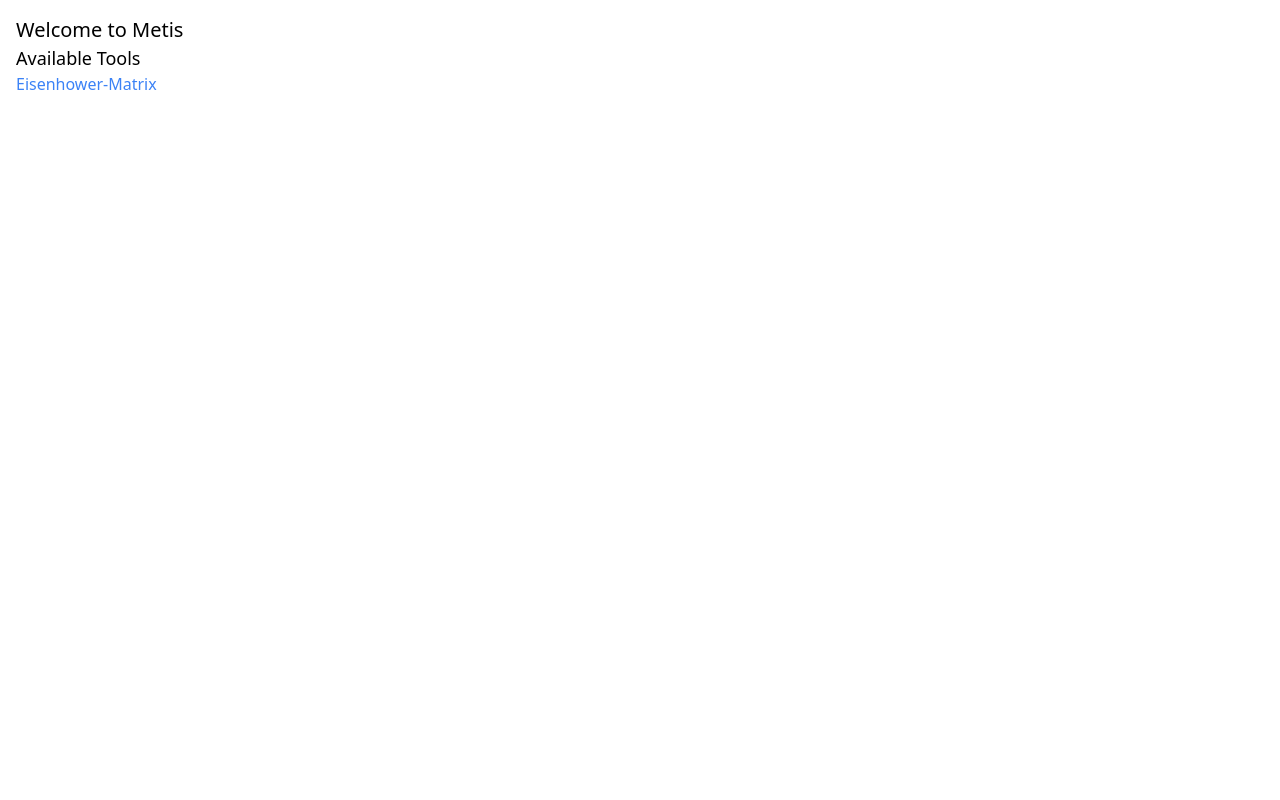
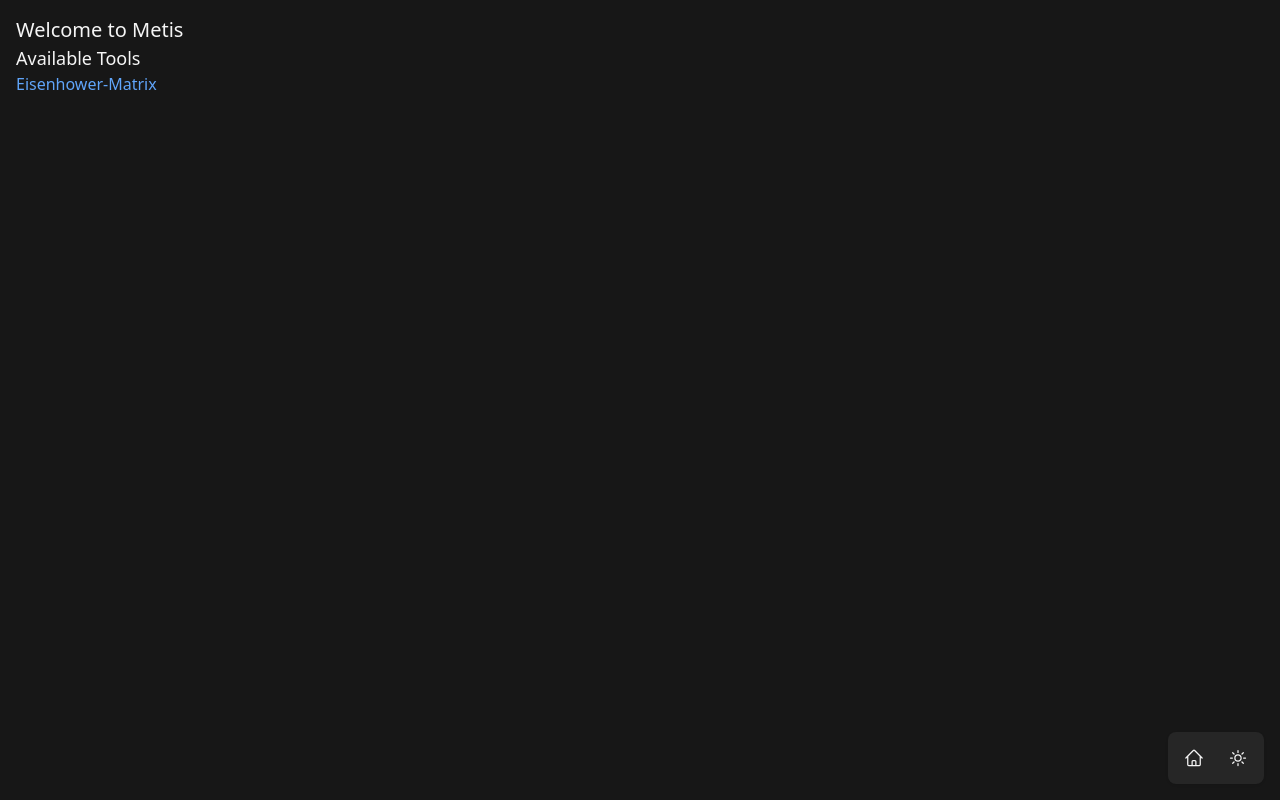
Before and after one commit to nilsherzig/metis, a SvelteKit app: page / in a window 1280 px wide. Built offline with nearby package versions, Linux system fonts and the light colour scheme.

Commit message:
adding a dark theme including buttons and saving it

```diff
--- a/src/app.html
+++ b/src/app.html
@@ -5,6 +5,17 @@
 		<link rel="icon" href="%sveltekit.assets%/favicon.png" />
 		<meta name="viewport" content="width=device-width, initial-scale=1" />
 		%sveltekit.head%
+		<script>
+			// On page load or when changing themes, best to add inline in `head` to avoid FOUC
+			if (
+				localStorage.theme === 'dark' ||
+				(!localStorage.theme && window.matchMedia('(prefers-color-scheme: dark)').matches)
+			) {
+				document.documentElement.classList.add('dark');
+			} else {
+				document.documentElement.classList.remove('dark');
+			}
+		</script>
 	</head>
 	<body data-sveltekit-preload-data="hover">
 		<div style="display: contents">%sveltekit.body%</div>
--- /dev/null
+++ b/src/lib/components/HomeButton.svelte
@@ -0,0 +1,16 @@
+<a href="/" class="rounded-lg p-2 hover:bg-neutral-200 dark:hover:bg-neutral-700" aria-label="Home">
+	<svg
+		xmlns="http://www.w3.org/2000/svg"
+		fill="none"
+		viewBox="0 0 24 24"
+		stroke-width="1.5"
+		stroke="currentColor"
+		class="size-5"
+	>
+		<path
+			stroke-linecap="round"
+			stroke-linejoin="round"
+			d="m2.25 12 8.954-8.955c.44-.439 1.152-.439 1.591 0L21.75 12M4.5 9.75v10.125c0 .621.504 1.125 1.125 1.125H9.75v-4.875c0-.621.504-1.125 1.125-1.125h2.25c.621 0 1.125.504 1.125 1.125V21h4.125c.621 0 1.125-.504 1.125-1.125V9.75M8.25 21h8.25"
+		/>
+	</svg>
+</a>
--- /dev/null
+++ b/src/lib/components/ThemeToggle.svelte
@@ -0,0 +1,43 @@
+<script lang="ts">
+	import { theme } from '$lib/stores/theme';
+</script>
+
+<button
+	on:click={() => theme.toggle()}
+	class="rounded-lg p-2 hover:bg-neutral-200 dark:hover:bg-neutral-700"
+	aria-label="Toggle theme"
+>
+	{#if $theme === 'dark'}
+		<!-- Sun icon -->
+		<svg
+			xmlns="http://www.w3.org/2000/svg"
+			fill="none"
+			viewBox="0 0 24 24"
+			stroke-width="1.5"
+			stroke="currentColor"
+			class="size-5"
+		>
+			<path
+				stroke-linecap="round"
+				stroke-linejoin="round"
+				d="M12 3v2.25m6.364.386-1.591 1.591M21 12h-2.25m-.386 6.364-1.591-1.591M12 18.75V21m-4.773-4.227-1.591 1.591M5.25 12H3m4.227-4.773L5.636 5.636M15.75 12a3.75 3.75 0 1 1-7.5 0 3.75 3.75 0 0 1 7.5 0Z"
+			/>
+		</svg>
+	{:else}
+		<!-- Moon icon -->
+		<svg
+			xmlns="http://www.w3.org/2000/svg"
+			fill="none"
+			viewBox="0 0 24 24"
+			stroke-width="1.5"
+			stroke="currentColor"
+			class="size-5"
+		>
+			<path
+				stroke-linecap="round"
+				stroke-linejoin="round"
+				d="M21.752 15.002A9.72 9.72 0 0 1 18 15.75c-5.385 0-9.75-4.365-9.75-9.75 0-1.33.266-2.597.748-3.752A9.753 9.753 0 0 0 3 11.25C3 16.635 7.365 21 12.75 21a9.753 9.753 0 0 0 9.002-5.998Z"
+			/>
+		</svg>
+	{/if}
+</button>
--- /dev/null
+++ b/src/lib/stores/theme.ts
@@ -0,0 +1,41 @@
+import { writable } from 'svelte/store';
+import { browser } from '$app/environment';
+
+type Theme = 'light' | 'dark';
+
+function createThemeStore() {
+	// Set dark as the default theme
+	const defaultTheme: Theme = 'dark';
+
+	const { subscribe, set } = writable<Theme>(defaultTheme);
+
+	return {
+		subscribe,
+		set: (theme: Theme) => {
+			if (browser) {
+				localStorage.setItem('theme', theme);
+				if (theme === 'dark') {
+					document.documentElement.classList.add('dark');
+				} else {
+					document.documentElement.classList.remove('dark');
+				}
+			}
+			set(theme);
+		},
+		toggle: () => {
+			if (browser) {
+				const current = localStorage.getItem('theme') || 'dark'; // Default to dark
+				const newTheme = current === 'light' ? 'dark' : 'light';
+				localStorage.setItem('theme', newTheme);
+				if (newTheme === 'dark') {
+					document.documentElement.classList.add('dark');
+				} else {
+					document.documentElement.classList.remove('dark');
+				}
+				set(newTheme as Theme);
+			}
+		}
+	};
+}
+
+export const theme = createThemeStore();
--- a/src/routes/+layout.svelte
+++ b/src/routes/+layout.svelte
@@ -1,6 +1,32 @@
 <script lang="ts">
 	import '../app.css';
 	let { children } = $props();
+	import { onMount } from 'svelte';
+	import { theme } from '$lib/stores/theme';
+	import ThemeToggle from '$lib/components/ThemeToggle.svelte';
+	import HomeButton from '$lib/components/HomeButton.svelte';
+
+	onMount(() => {
+		// Initialize theme from localStorage or system preference, defaulting to dark
+		const savedTheme = localStorage.getItem('theme') as 'light' | 'dark' | null;
+		if (savedTheme) {
+			theme.set(savedTheme);
+		} else {
+			// Default to dark mode
+			theme.set('dark');
+		}
+	});
 </script>
 
-{@render children()}
+<div
+	class="min-h-screen bg-white text-neutral-900 transition-colors dark:bg-neutral-900 dark:text-neutral-100"
+>
+	{@render children()}
+
+	<nav
+		class="fixed bottom-4 right-4 flex gap-2 rounded-lg bg-neutral-100 p-2 shadow dark:bg-neutral-800"
+	>
+		<HomeButton />
+		<ThemeToggle />
+	</nav>
+</div>
--- a/src/routes/+page.svelte
+++ b/src/routes/+page.svelte
@@ -3,14 +3,17 @@
 	import { base } from '$app/paths';
 </script>
 
-<div class="p-4">
+<div class="p-4 dark:bg-neutral-900 dark:text-neutral-100">
 	<h1 class="text-xl">Welcome to Metis</h1>
 	<div>
 		<h3 class="text-lg">Available Tools</h3>
 		<ul>
 			{#each tools as tool}
 				<li>
-					<a class="text-blue-500 hover:underline" href="{base}/tools/{tool.link}">{tool.name}</a>
+					<a
+						class="text-blue-500 hover:underline dark:text-blue-400"
+						href="{base}/tools/{tool.link}">{tool.name}</a
+					>
 				</li>
 			{/each}
 		</ul>
--- a/src/routes/tools/eisenhower/+page.svelte
+++ b/src/routes/tools/eisenhower/+page.svelte
@@ -247,9 +247,9 @@
 	}
 </script>
 
-<div class="flex flex-col gap-4 p-4 md:flex-row">
+<div class="flex flex-col gap-4 p-4 md:flex-row dark:bg-neutral-900">
 	<!-- Sidebar -->
-	<div class="w-full rounded-lg bg-gray-100 p-4 md:w-64">
+	<div class="w-full rounded-lg bg-gray-100 p-4 md:w-64 dark:bg-neutral-800 dark:text-neutral-100">
 		<h2 class="mb-4 text-lg font-bold">Tasks</h2>
 
 		<!-- Add new task form -->
@@ -258,12 +258,12 @@
 				type="text"
 				bind:value={newTaskText}
 				placeholder="New task..."
-				class="mb-2 w-full rounded border p-2"
+				class="mb-2 w-full rounded border p-2 dark:border-neutral-600 dark:bg-neutral-700 dark:text-neutral-100"
 				on:keydown={(e) => e.key === 'Enter' && addTask()}
 			/>
 			<button
 				on:click={addTask}
-				class="w-full rounded bg-gray-200 p-2 text-blue-500 transition-all hover:bg-blue-600 hover:text-white"
+				class="w-full rounded bg-gray-200 p-2 text-blue-500 transition-all hover:bg-blue-600 hover:text-white dark:bg-neutral-700 dark:hover:bg-blue-600"
 			>
 				Add Task
 			</button>
@@ -285,7 +285,7 @@
 			{#each unassignedTasks as item (item.id)}
 				<div
 					animate:flip={{ duration: flipDurationMs }}
-					class="group relative mb-2 cursor-move rounded bg-gray-50 p-2 shadow"
+					class="group relative mb-2 cursor-move rounded bg-gray-50 p-2 shadow dark:bg-neutral-700 dark:text-neutral-100"
 				>
 					{item.text}
 					<DeleteItemButton removeTask={() => removeTask(item.id, item.quadrant)} />
@@ -297,8 +297,8 @@
 	<!-- Matrix -->
 	<div class="w-full md:flex-1">
 		<div class="grid w-full grid-cols-1 gap-4 md:grid-cols-2 md:grid-rows-2">
-			<div class="rounded-lg bg-red-100 p-4">
-				<h2 class="mb-2 font-bold">Urgent & Important</h2>
+			<div class="rounded-lg bg-red-100 p-4 dark:bg-neutral-800">
+				<h2 class="mb-2 font-bold dark:text-red-400">Urgent & Important</h2>
 				<div
 					use:dndzone={{
 						items: urgentImportant,
@@ -313,7 +313,7 @@
 					{#each urgentImportant as item (item.id)}
 						<div
 							animate:flip={{ duration: flipDurationMs }}
-							class="group relative mb-2 cursor-move rounded bg-white p-2 shadow"
+							class="group relative mb-2 cursor-move rounded bg-white p-2 shadow dark:bg-neutral-700 dark:text-neutral-100"
 						>
 							{item.text}
 							<DeleteItemButton removeTask={() => removeTask(item.id, item.quadrant)} />
@@ -322,8 +322,8 @@
 				</div>
 			</div>
 
-			<div class="rounded-lg bg-orange-100 p-4">
-				<h2 class="mb-2 font-bold">Not Urgent & Important</h2>
+			<div class="rounded-lg bg-orange-100 p-4 dark:bg-neutral-800">
+				<h2 class="mb-2 font-bold dark:text-orange-400">Not Urgent & Important</h2>
 				<div
 					use:dndzone={{
 						items: notUrgentImportant,
@@ -344,7 +344,7 @@
 					{#each notUrgentImportant as item (item.id)}
 						<div
 							animate:flip={{ duration: flipDurationMs }}
-							class="group relative mb-2 cursor-move rounded bg-white p-2 shadow"
+							class="group relative mb-2 cursor-move rounded bg-white p-2 shadow dark:bg-neutral-700 dark:text-neutral-100"
 						>
 							{item.text}
 							<DeleteItemButton removeTask={() => removeTask(item.id, item.quadrant)} />
@@ -353,8 +353,8 @@
 				</div>
 			</div>
 
-			<div class="rounded-lg bg-blue-100 p-4">
-				<h2 class="mb-2 font-bold">Urgent & Not Important</h2>
+			<div class="rounded-lg bg-blue-100 p-4 dark:bg-neutral-800">
+				<h2 class="mb-2 font-bold dark:text-blue-400">Urgent & Not Important</h2>
 				<div
 					use:dndzone={{
 						items: urgentNotImportant,
@@ -369,7 +369,7 @@
 					{#each urgentNotImportant as item (item.id)}
 						<div
 							animate:flip={{ duration: flipDurationMs }}
-							class="group relative mb-2 cursor-move rounded bg-white p-2 shadow"
+							class="group relative mb-2 cursor-move rounded bg-white p-2 shadow dark:bg-neutral-700 dark:text-neutral-100"
 						>
 							{item.text}
 							<DeleteItemButton removeTask={() => removeTask(item.id, item.quadrant)} />
@@ -378,8 +378,8 @@
 				</div>
 			</div>
 
-			<div class="rounded-lg bg-gray-100 p-4">
-				<h2 class="mb-2 font-bold">Not Urgent & Not Important</h2>
+			<div class="rounded-lg bg-gray-100 p-4 dark:bg-neutral-800">
+				<h2 class="mb-2 font-bold dark:text-gray-400">Not Urgent & Not Important</h2>
 				<div
 					use:dndzone={{
 						items: notUrgentNotImportant,
@@ -394,7 +394,7 @@
 					{#each notUrgentNotImportant as item (item.id)}
 						<div
 							animate:flip={{ duration: flipDurationMs }}
-							class="group relative mb-2 cursor-move rounded bg-white p-2 shadow"
+							class="group relative mb-2 cursor-move rounded bg-white p-2 shadow dark:bg-neutral-700 dark:text-neutral-100"
 						>
 							{item.text}
 							<DeleteItemButton removeTask={() => removeTask(item.id, item.quadrant)} />
@@ -406,7 +406,7 @@
 	</div>
 	{#if showUndo && lastDeletedTask}
 		<div
-			class="fixed bottom-4 left-4 flex items-center gap-2 rounded bg-neutral-200 px-4 py-2 shadow transition-all"
+			class="fixed bottom-4 left-4 flex items-center gap-2 rounded bg-neutral-200 px-4 py-2 shadow transition-all dark:bg-neutral-700 dark:text-neutral-100"
 			in:fade
 			out:fade
 		>
--- a/tailwind.config.ts
+++ b/tailwind.config.ts
@@ -3,6 +3,7 @@
 
 export default {
 	content: ['./src/**/*.{html,js,svelte,ts}'],
+	darkMode: 'class', // This enables dark mode with class-based switching
 
 	theme: {
 		extend: {}
```
